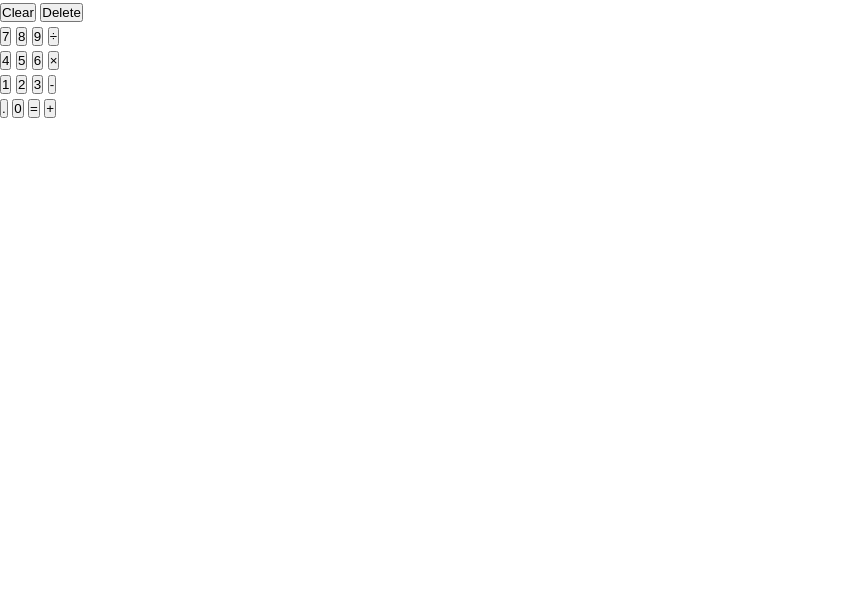
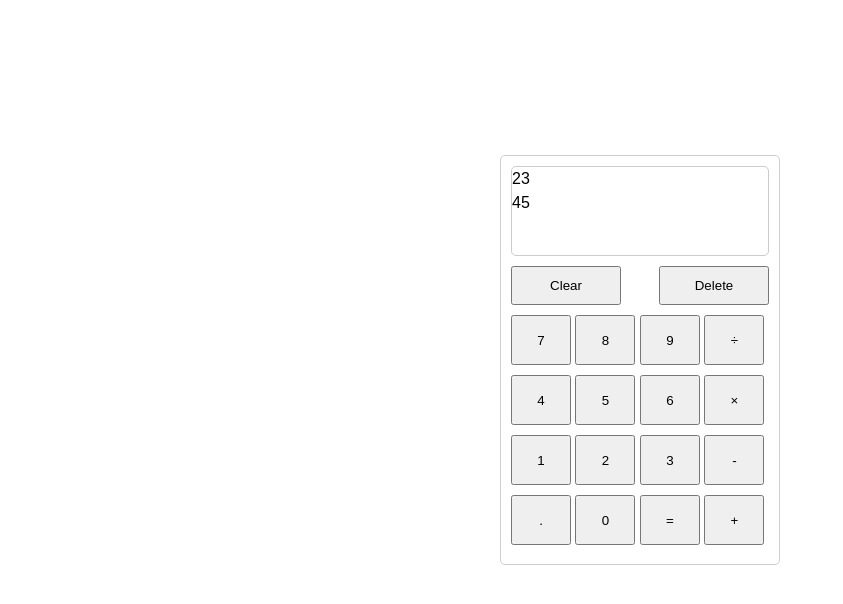
Before and after one commit to ichrahman/calculator, a plain HTML site: page index.html in a window 1280 px wide. Shown: the whole page, without its empty margins (0-843 px from the left). Drawn offline with Linux system fonts and the light colour scheme.

Commit message:
Crearte complete layout

```diff
--- a/index.html
+++ b/index.html
@@ -8,38 +8,39 @@
     <script defer src="script.js"></script>
 </head>
 <body>
-    <div class="container">
+   <div class="container">
         <div class="calculator">
-            <div>
-                <div class="display-one"></div>
-                <div class="display-two"></div>
+            <div class="display">
+                <div>
+                    <p>23</p>
+                </div>
+                <div>
+                    <p>45</p>
+                </div>
             </div>
-            <div class="d_flex">
+            <div class="clear_delete">
                 <button>Clear</button>
                 <button>Delete</button>
             </div>
-            <div class="d_flex">
+            <div class="buttons">
                 <div>
                     <button>7</button>
                     <button>8</button>
                     <button>9</button>
                     <button>&divide;</button>
                 </div>
-
                 <div>
                     <button>4</button>
                     <button>5</button>
                     <button>6</button>
                     <button>&times;</button>
                 </div>
-
                 <div>
                     <button>1</button>
                     <button>2</button>
                     <button>3</button>
                     <button>-</button>
                 </div>
-
                 <div>
                     <button>.</button>
                     <button>0</button>
@@ -48,6 +49,6 @@
                 </div>
             </div>
         </div>
-    </div>
+   </div>
 </body>
 </html>
--- a/style.css
+++ b/style.css
@@ -9,3 +9,49 @@ body {
     font-size: 16px;
     line-height: 1.5;
 }
+
+.container{
+    display: flex;
+    justify-content: center;
+    align-items: center;
+    height: 100vh;
+}
+
+.calculator{
+    width: 280px;
+    height: 410px;
+    border: 1px solid #ccc;
+    border-radius: 5px;
+    margin-bottom: 80px;
+}
+
+.display{
+    height: 90px;
+    border: 1px solid #ccc;
+    margin: 10px;
+    border-radius: 5px;
+}
+
+.clear_delete{
+    margin: 10px;
+    display: flex;
+    justify-content: space-between;
+}
+
+.clear_delete button{
+    width: 110px;
+    padding: 10px;
+}
+
+.buttons{
+    margin: 10px;
+    display: flex;
+    flex-direction: column;
+    justify-content: space-around;
+    gap: 10px;
+}
+
+.buttons button{
+    width: 60px;
+    height: 50px;
+}
```
